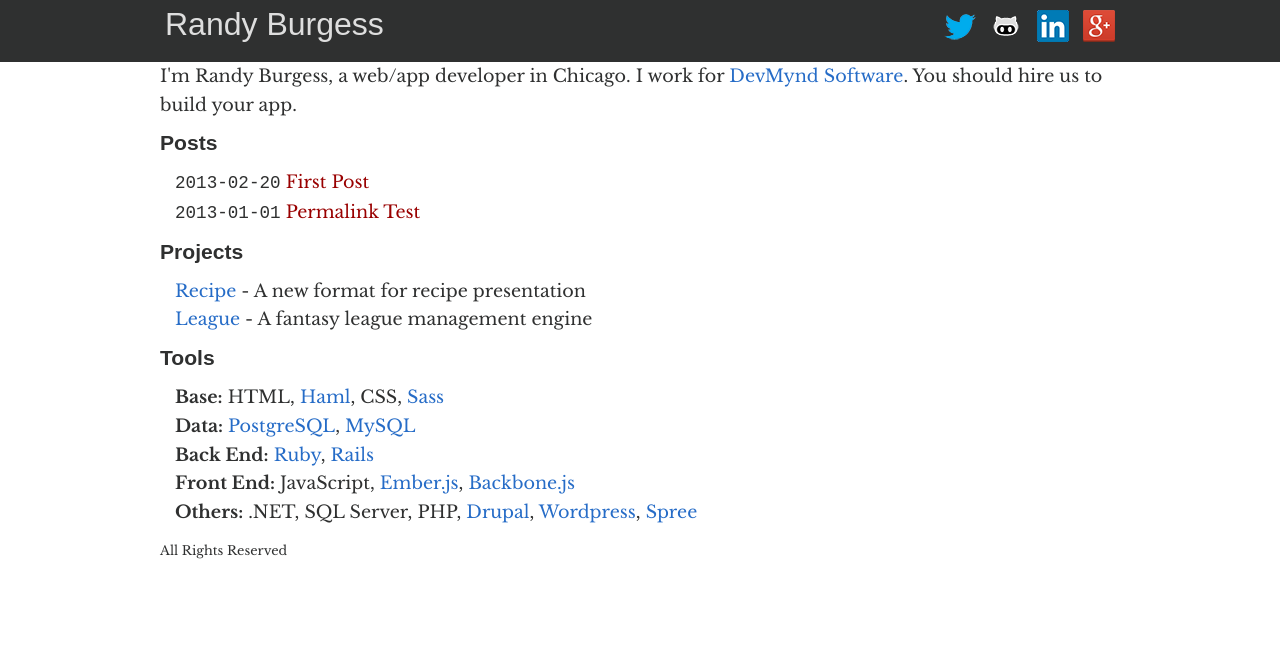
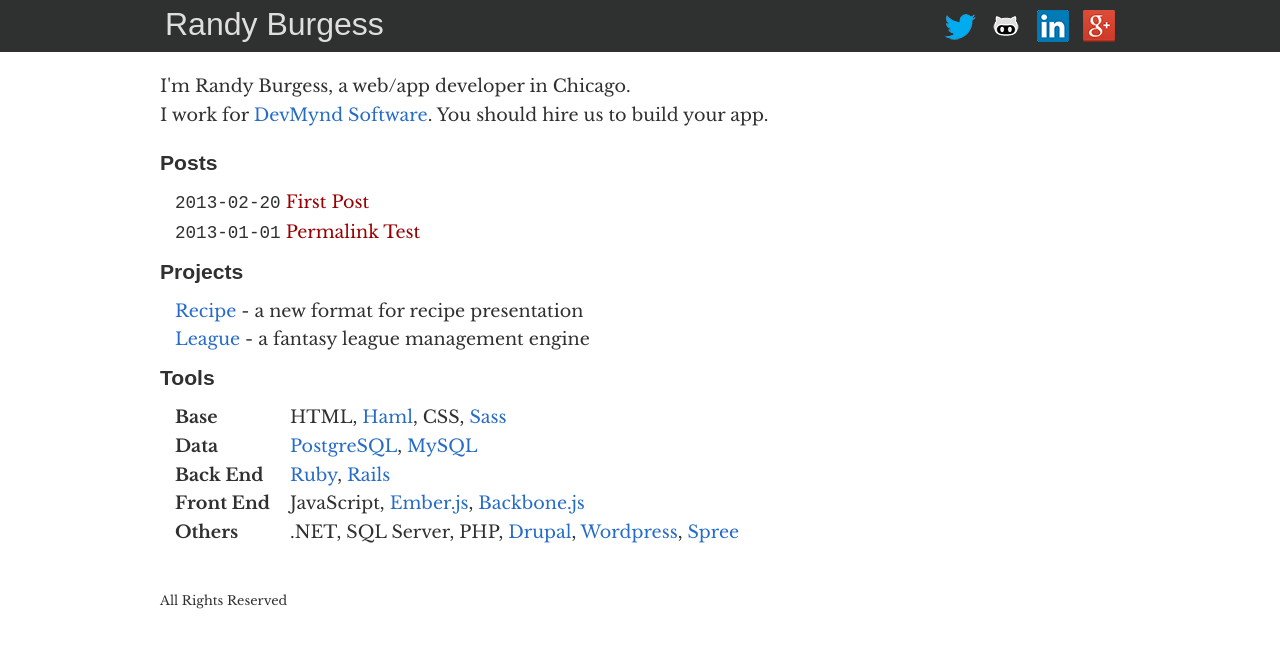
Before and after one commit to wrburgess/wrburgess.github.com, a Jekyll site: the page built from index.html, in a window 1280 px wide. Shown: the top 648 px of the page. Built offline with Jekyll 4.4.1, drawn with Linux system fonts in a browser that asks for light colours; some web fonts are replaced; Markdown is read by kramdown in place of the engine named in the settings.

Commit message:
more styling

```diff
--- a/_layouts/layout.html
+++ b/_layouts/layout.html
@@ -7,6 +7,7 @@
     <title>{{ page.title }}</title>
     <link rel="stylesheet" href="/css/style.css" type="text/css" />
     <link href='http://fonts.googleapis.com/css?family=Libre+Baskerville:400,700,400italic|Convergence' rel='stylesheet' type='text/css'>
+    <link href="http://wrburgess.com/atom.xml" rel="alternate" title="Randy Burgess" type="application/atom+xml" />
     <!--[if IE]><script src="http://html5shiv.googlecode.com/svn/trunk/html5.js"></script><![endif]-->
   </head>
   <body>
--- a/css/style.css
+++ b/css/style.css
@@ -40,12 +40,16 @@
   font-weight:bold;
 }
 
+em {
+  font-style: italic;
+}
+
 header {
   background-color: #2f3030;
   color: #dedede;
   font-family: Convergence, sans-serif;
   overflow: auto;
-  padding: 10px 0 10px 0;
+  padding: 10px 0 0 0;
 }
 
 header nav {
@@ -96,6 +100,10 @@
   float: right;
 }
 
+#intro {
+  padding: 20px 0 10px 0;
+}
+
 .content {
   font-size: 1.1em;
   margin: 0 auto;
@@ -129,12 +137,17 @@
   color: #990000;
 }
 
+#tools li strong {
+  display: inline-block;
+  width: 110px;
+}
+
 .timestamp {
   font-family: "Courier New", monospace;
 }
 
 footer {
-  margin: 0 auto;
+  margin: 30px auto 0 auto;
   width: 960px;
 }
 
--- a/index.html
+++ b/index.html
@@ -5,7 +5,8 @@
 
 <div class="content">
   <div id="intro">
-    I'm Randy Burgess, a web/app developer in Chicago. I work for <a href="http://www.devmynd.com">DevMynd Software</a>. You should hire us to build your app.
+    I'm Randy Burgess, a web/app developer in Chicago.<br />
+    I work for <a href="http://www.devmynd.com">DevMynd Software</a>. You should hire us to build your app.
   </div>
   <h2>Posts</h2>
   <ul id="posts">
@@ -18,18 +19,18 @@
   <div id="projects">
     <h2>Projects</h2>
     <ul>
-      <li><a href="http://github.com/wrburgess/recipe-server">Recipe</a> - A new format for recipe presentation</li>
-      <li><a href="http://github.com/wrburgess/league-server">League</a> - A fantasy league management engine</li>
+      <li><a href="http://github.com/wrburgess/recipe-server">Recipe</a> - a new format for recipe presentation</li>
+      <li><a href="http://github.com/wrburgess/league-server">League</a> - a fantasy league management engine</li>
     <ul>
   </div>
   <div id="tools">
     <h2>Tools</h2>
     <ul>
-      <li><strong>Base:</strong> HTML, <a href="http://haml.info">Haml</a>, CSS, <a href="http://sass-lang.com">Sass</a></li>
-      <li><strong>Data:</strong> <a href="http://www.postgresql.org/">PostgreSQL</a>, <a href="http://www.mysql.com">MySQL</a></li>
-      <li><strong>Back End:</strong> <a href="http://ruby-lang.org">Ruby</a>, <a href="http://rubyonrails.org">Rails</a></li>
-      <li><strong>Front End:</strong> JavaScript, <a href="http://emberjs.com">Ember.js</a>, <a href="http://backbonejs.org">Backbone.js</a></li>
-      <li><strong>Others:</strong> .NET, SQL Server, PHP, <a href="http://drupal.org">Drupal</a>, <a href="http://wordpress.org">Wordpress</a>, <a href="http://spreecommerce.com">Spree</a></li>
+      <li><strong>Base</strong> HTML, <a href="http://haml.info">Haml</a>, CSS, <a href="http://sass-lang.com">Sass</a></li>
+      <li><strong>Data</strong> <a href="http://www.postgresql.org/">PostgreSQL</a>, <a href="http://www.mysql.com">MySQL</a></li>
+      <li><strong>Back End</strong> <a href="http://ruby-lang.org">Ruby</a>, <a href="http://rubyonrails.org">Rails</a></li>
+      <li><strong>Front End</strong> JavaScript, <a href="http://emberjs.com">Ember.js</a>, <a href="http://backbonejs.org">Backbone.js</a></li>
+      <li><strong>Others</strong> .NET, SQL Server, PHP, <a href="http://drupal.org">Drupal</a>, <a href="http://wordpress.org">Wordpress</a>, <a href="http://spreecommerce.com">Spree</a></li>
     <ul>
   </div>
 </div>
```
